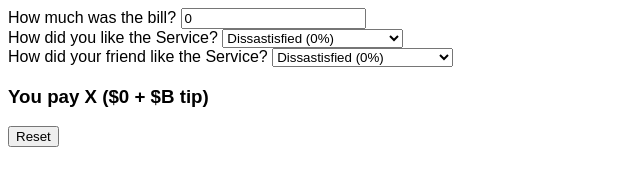
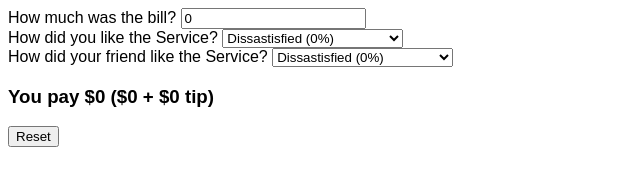
Before and after one commit to RamezCh/tip-calculator, a React (Create React App) app: page / in a window 1280 px wide. Shown: the top 176 px of the page, without its empty margins (0-640 px from the left). Built offline with nearby package versions, Linux system fonts and the light colour scheme.

Commit message:
Output State

```diff
--- a/src/App.js
+++ b/src/App.js
@@ -63,7 +63,14 @@ function SelectPercentage({ percentage, onSetPercentage, children }) {
 }
 
 function Output({ bill, percentage1, percentage2 }) {
-  return <h3>You pay X (${bill} + $B tip)</h3>;
+  const tip =
+    (Number(bill) * (Number(percentage1) + Number(percentage2))) / 200;
+  const total = Number(bill) + tip;
+  return (
+    <h3>
+      You pay ${total} (${bill} + ${tip} tip)
+    </h3>
+  );
 }
 
 function Reset() {
```
